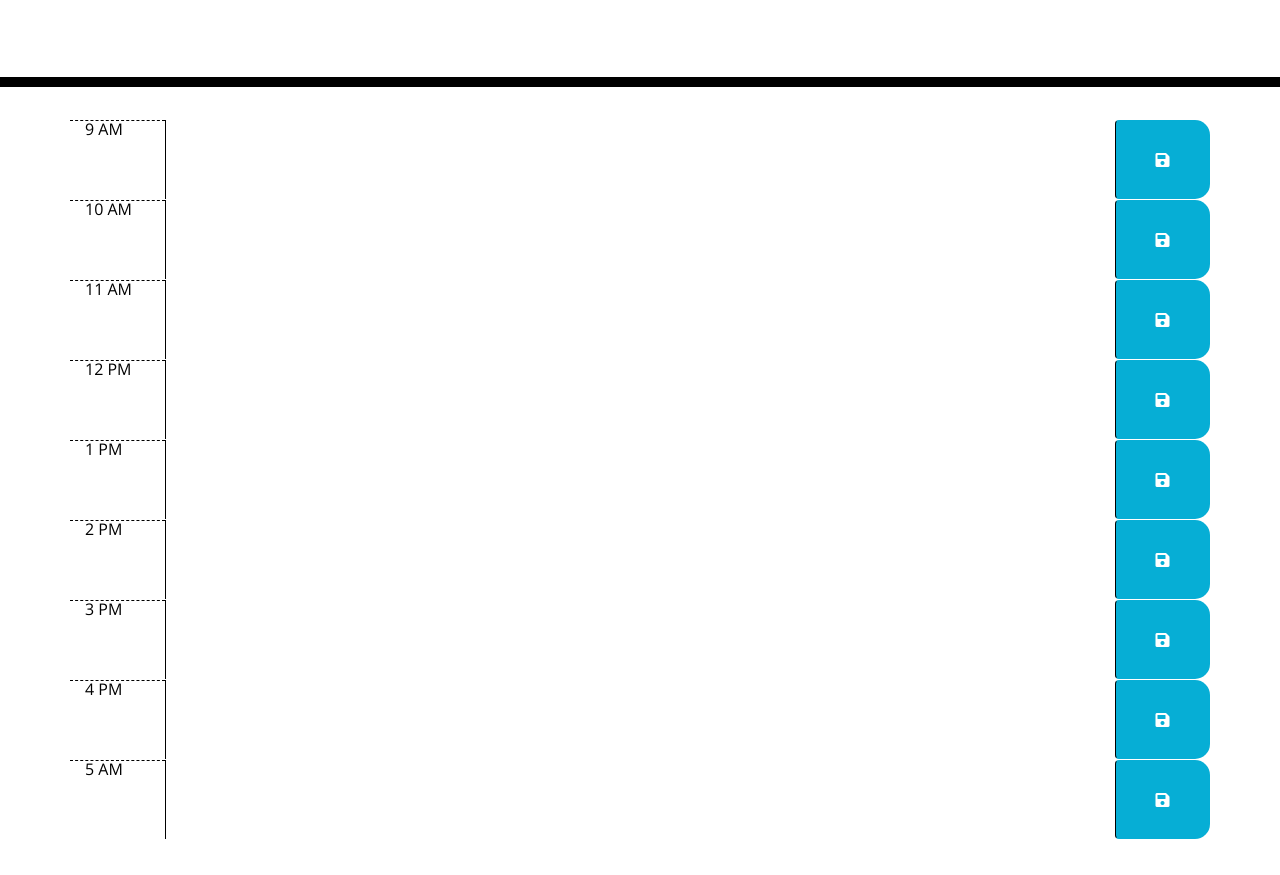
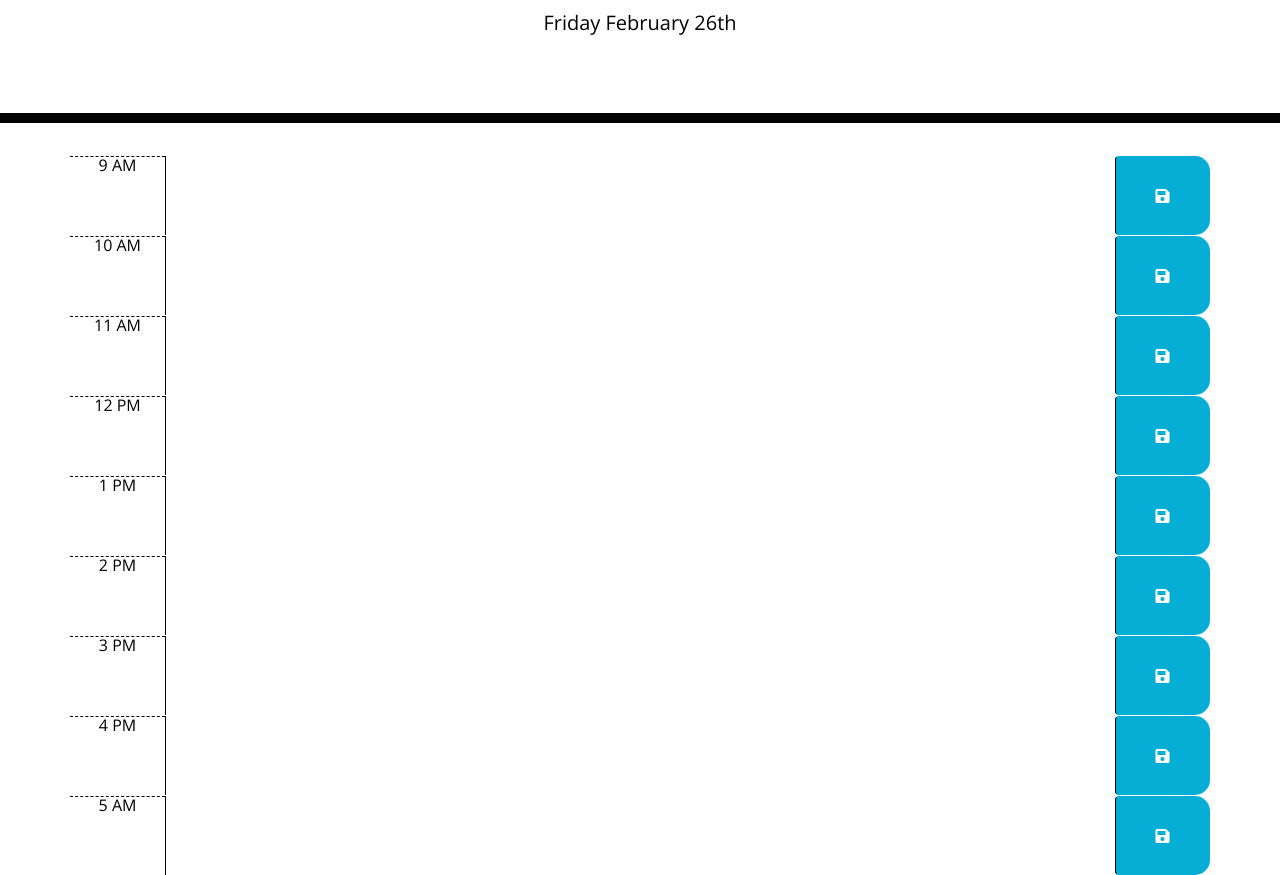
Before and after one commit to arechiga21/work-day-scheduler, a plain HTML site: page index.html in a window 1280 px wide. Shown: the part 181-1056 px from the top of the page. Before the commit the page ends 1020 px from the top, so only its background shows below. Drawn offline with nearby package versions, Linux system fonts and the light colour scheme.

Commit message:
added current day display

```diff
--- a/index.html
+++ b/index.html
@@ -31,7 +31,7 @@
     <div class="container">
 
       <!-- Timeblocks go here -->
-      <div class="row time-row">
+      <div class="row time-block">
         <div class="hour col-2 col-lg-1">9 AM</div>
         <textarea class="col-8 col-lg-10"></textarea>
         <button class="col-2 col-lg-1 btn btn-block saveBtn d-flex justify-content-center align-items-center">
@@ -39,7 +39,7 @@
         </button>
       </div>
 
-      <div class="row time-row">
+      <div class="row time-block">
         <div class="hour col-2 col-lg-1">10 AM</div>
         <textarea class="col-8 col-lg-10"></textarea>
         <button class="col-2 col-lg-1 btn btn-block saveBtn d-flex justify-content-center align-items-center">
@@ -47,7 +47,7 @@
         </button>
       </div>
 
-      <div class="row time-row">
+      <div class="row time-block">
         <div class="hour col-2 col-lg-1">11 AM</div>
         <textarea class="col-8 col-lg-10"></textarea>
         <button class="col-2 col-lg-1 btn btn-block saveBtn d-flex justify-content-center align-items-center">
@@ -55,7 +55,7 @@
         </button>
       </div>
 
-      <div class="row time-row">
+      <div class="row time-block">
         <div class="hour col-2 col-lg-1">12 PM</div>
         <textarea class="col-8 col-lg-10"></textarea>
         <button class="col-2 col-lg-1 btn btn-block saveBtn d-flex justify-content-center align-items-center">
@@ -63,7 +63,7 @@
         </button>
       </div>
 
-      <div class="row time-row">
+      <div class="row time-block">
         <div class="hour col-2 col-lg-1">1 PM</div>
         <textarea class="col-8 col-lg-10"></textarea>
         <button class="col-2 col-lg-1 btn btn-block saveBtn d-flex justify-content-center align-items-center">
@@ -71,7 +71,7 @@
         </button>
       </div>
 
-      <div class="row time-row">
+      <div class="row time-block">
         <div class="hour col-2 col-lg-1">2 PM</div>
         <textarea class="col-8 col-lg-10"></textarea>
         <button class="col-2 col-lg-1 btn btn-block saveBtn d-flex justify-content-center align-items-center">
@@ -79,7 +79,7 @@
         </button>
       </div>
 
-      <div class="row time-row">
+      <div class="row time-block">
         <div class="hour col-2 col-lg-1">3 PM</div>
         <textarea class="col-8 col-lg-10"></textarea>
         <button class="col-2 col-lg-1 btn btn-block saveBtn d-flex justify-content-center align-items-center">
@@ -87,7 +87,7 @@
         </button>
       </div>
 
-      <div class="row time-row">
+      <div class="row time-block">
         <div class="hour col-2 col-lg-1">4 PM</div>
         <textarea class="col-8 col-lg-10"></textarea>
         <button class="col-2 col-lg-1 btn btn-block saveBtn d-flex justify-content-center align-items-center">
@@ -95,7 +95,7 @@
         </button>
       </div>
 
-      <div class="row time-row">
+      <div class="row time-block">
         <div class="hour col-2 col-lg-1">5 AM</div>
         <textarea class="col-8 col-lg-10"></textarea>
         <button class="col-2 col-lg-1 btn btn-block saveBtn d-flex justify-content-center align-items-center">
@@ -106,5 +106,6 @@
 
     <script src="https://code.jquery.com/jquery-3.4.1.min.js"></script>
     <script src="https://cdnjs.cloudflare.com/ajax/libs/moment.js/2.24.0/moment.min.js"></script>
+    <script src="./script.js"></script>
   </body>
 </html>
--- a/script.js
+++ b/script.js
@@ -0,0 +1,3 @@
+var currentDay = moment().format('dddd MMMM Do');
+var momentId = document.getElementById('currentDay');
+momentId.innerHTML = currentDay;
```
